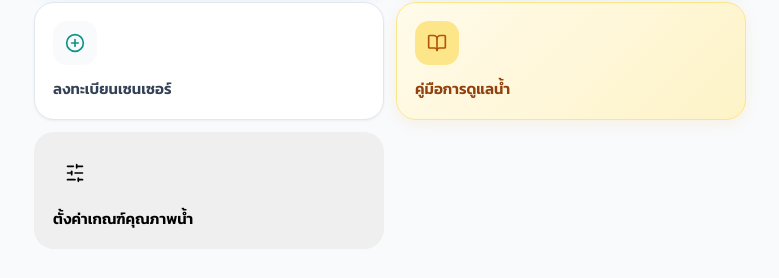
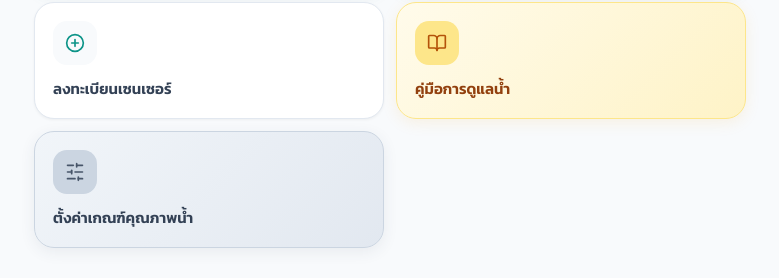
Before and after one commit to kittidaj6641/frontend_Final, a React (Create React App) app: page / in a window 1280 px wide. Shown: the part 1037-1315 px from the top of the page, without its empty margins (250-1029 px from the left). Built offline with nearby package versions, Linux system fonts and the light colour scheme; no server answers; sample sign-in values are in the browser's storage.

Commit message:
Update Home.css

```diff
--- a/src/Home.css
+++ b/src/Home.css
@@ -6,7 +6,6 @@
 @import url('https://fonts.googleapis.com/css2?family=Inter:wght@400;500;600;700;800&family=Kanit:wght@300;400;500;600;700&display=swap');
 
 :root {
-  /* Palette */
   --ink:         #0f172a;
   --ink-soft:    #1e293b;
   --teal-deep:   #0f766e;
@@ -19,35 +18,29 @@
   --rose:        #f43f5e;
   --green:       #10b981;
 
-  /* Surfaces */
   --bg:          #f8fafc;
   --surface:     #ffffff;
   --border:      #e2e8f0;
   --border-soft: #f1f5f9;
 
-  /* Text */
   --text:        #0f172a;
   --text-2:      #334155;
   --text-muted:  #64748b;
 
-  /* Effects */
   --shadow-sm:   0 1px 3px rgba(0,0,0,0.05);
   --shadow-md:   0 4px 15px rgba(0,0,0,0.04);
   --shadow-card: 0 4px 20px rgba(0,0,0,0.03);
 
-  /* Sizing */
   --radius-sm:   12px;
   --radius-md:   16px;
   --radius-lg:   20px;
   --radius-xl:   28px;
   --radius-pill: 999px;
 
-  /* Typography */
   --font-display: 'Inter', 'Kanit', sans-serif;
   --font-body:    'Kanit', sans-serif;
 }
 
-/* ─── Reset & Base ───────────────────── */
 *, *::before, *::after { box-sizing: border-box; margin: 0; padding: 0; }
 html { scroll-behavior: smooth; -webkit-text-size-adjust: 100%; }
 
@@ -137,7 +130,7 @@ body {
   border-color: rgba(244,63,94,0.3);
 }
 
-/* ─── Hero Strip (Compact) ───────────── */
+/* ─── Hero Strip ─────────────────────── */
 .hero-strip {
   background: linear-gradient(145deg, var(--ink) 0%, #172a46 100%);
   padding: 24px 20px 24px;
@@ -188,7 +181,7 @@ body {
   font-weight: 400;
 }
 
-/* ─── Device Actions (รวม Select + Delete) ─── */
+/* ─── Device Actions ─────────────────── */
 .device-actions {
   display: flex;
   align-items: center;
@@ -343,11 +336,10 @@ body {
   border: 1px dashed var(--border);
 }
 
-/* ─── Menu Section ───────────────────── */
+/* ─── Menu Grid ──────────────────────── */
 .menu-grid {
   display: grid;
   grid-template-columns: repeat(2, 1fr);
-  grid-template-rows: repeat(2, 1fr);
   gap: 12px;
 }
 
@@ -428,6 +420,20 @@ body {
 .btn-amber:not(:disabled):hover { background: #fef3c7; }
 .btn-amber .btn-icon { background: #fde68a; color: #b45309; }
 
+/* ─── btn-slate (ตั้งค่าเกณฑ์) ──────── */
+.btn-slate {
+  background: linear-gradient(135deg, #f1f5f9, #e2e8f0);
+  border-color: #cbd5e1;
+  color: #334155;
+  box-shadow: 0 4px 15px rgba(51,65,85,0.08);
+}
+.btn-slate:not(:disabled):hover {
+  background: #e2e8f0;
+  border-color: #94a3b8;
+  color: #0f172a;
+}
+.btn-slate .btn-icon { background: #cbd5e1; color: #475569; }
+
 /* ─── Modal ──────────────────────────── */
 .modal-backdrop {
   position: fixed;
@@ -472,7 +478,6 @@ body {
   margin-bottom: 30px;
 }
 
-/* Modal Actions (Buttons) */
 .modal-actions {
   display: flex;
   gap: 12px;
@@ -491,25 +496,14 @@ body {
   transition: all 0.2s;
 }
 
-.modal-btn.primary {
-  background: var(--teal);
-  color: #fff;
-}
+.modal-btn.primary { background: var(--teal); color: #fff; }
 .modal-btn.primary:hover { background: var(--teal-deep); }
-
-.modal-btn.cancel {
-  background: #f1f5f9;
-  color: #475569;
-}
+.modal-btn.cancel { background: #f1f5f9; color: #475569; }
 .modal-btn.cancel:hover { background: #e2e8f0; }
-
-.modal-btn.confirm {
-  background: var(--rose);
-  color: #fff;
-}
+.modal-btn.confirm { background: var(--rose); color: #fff; }
 .modal-btn.confirm:hover { background: #be123c; }
 
-/* ─── Responsive adjustments ─────────── */
+/* ─── Responsive ─────────────────────── */
 @media (min-width: 680px) {
   .dashboard-body { max-width: 760px; padding: 32px 24px; }
   .menu-grid { grid-template-columns: repeat(2, 1fr); }
```
